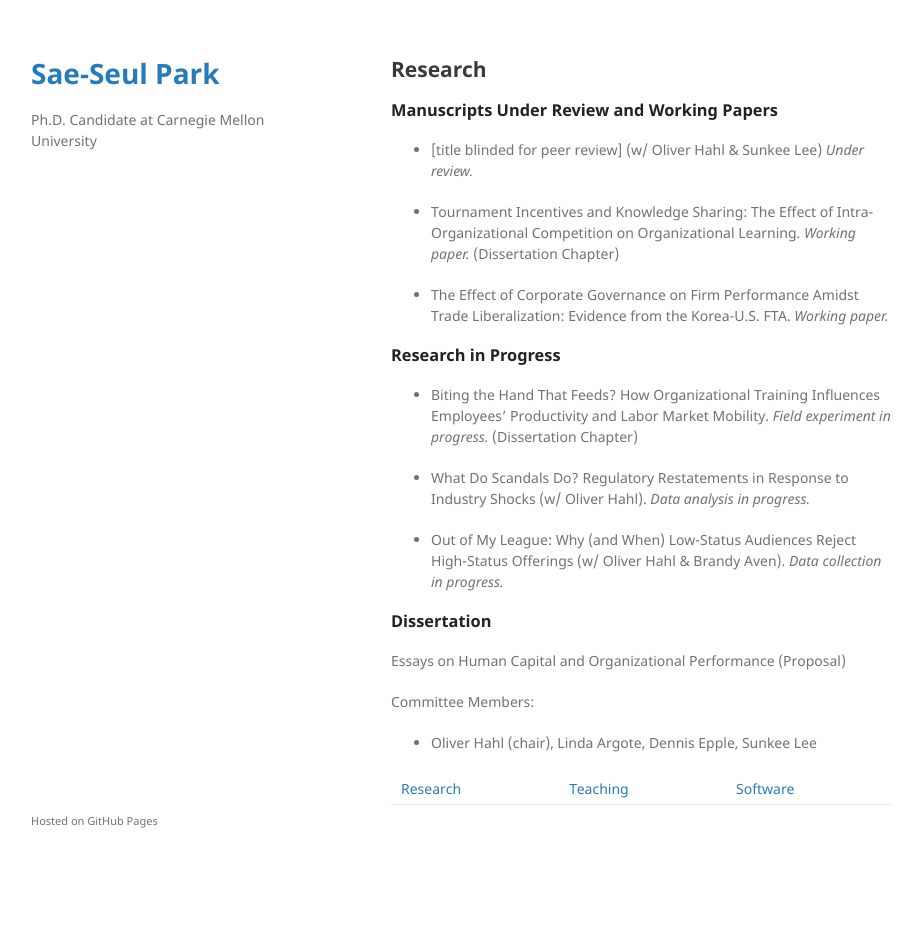
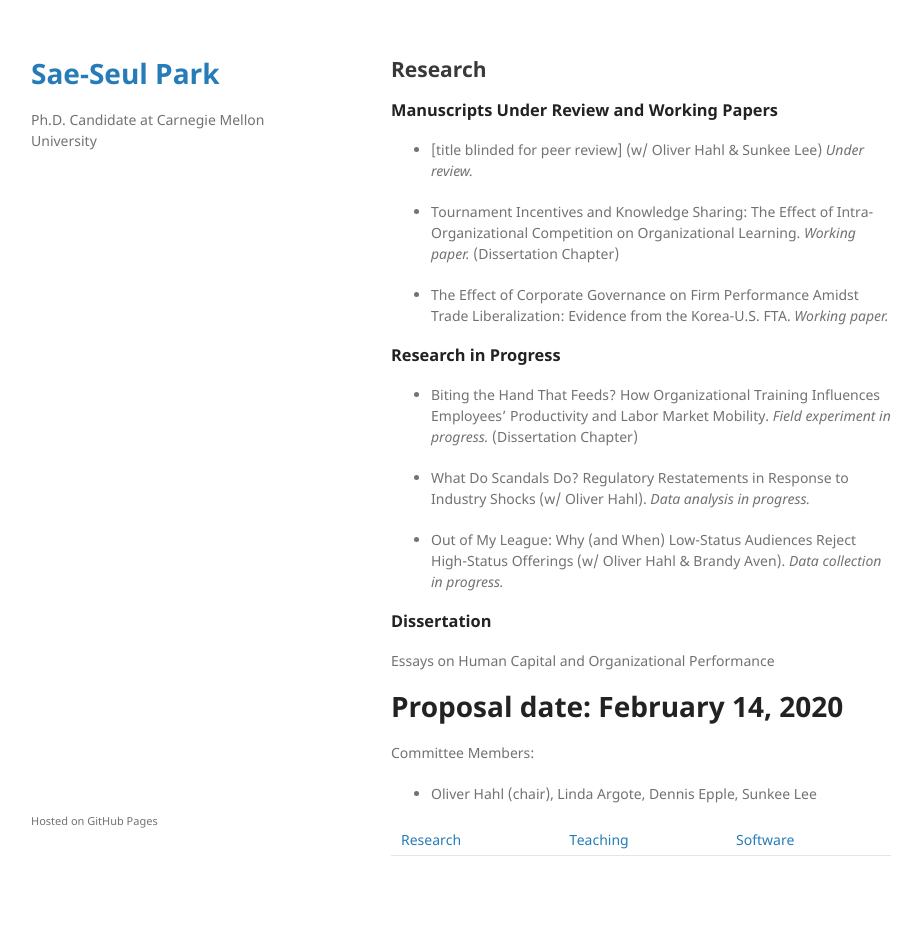
Before and after one commit to saepark/saepark.github.io, a Jekyll site: the page built from research.md, in a window 1280 px wide. Shown: the whole page, without its empty margins (179-1101 px from the left). Built offline with Jekyll 4.4.1, drawn with Linux system fonts in a browser that asks for light colours; our own code applies the rules of GitHub Pages for plain Markdown files; before the commit the page ends 900 px from its top, so only the background shows below that.

Commit message:
Update research.md

```diff
--- a/research.md
+++ b/research.md
@@ -22,7 +22,8 @@ layout: default
 
 ### **Dissertation**
 
-Essays on Human Capital and Organizational Performance (Proposal)
+Essays on Human Capital and Organizational Performance
+# Proposal date: February 14, 2020
 
 Committee Members:
 - Oliver Hahl (chair), Linda Argote, Dennis Epple, Sunkee Lee
```
